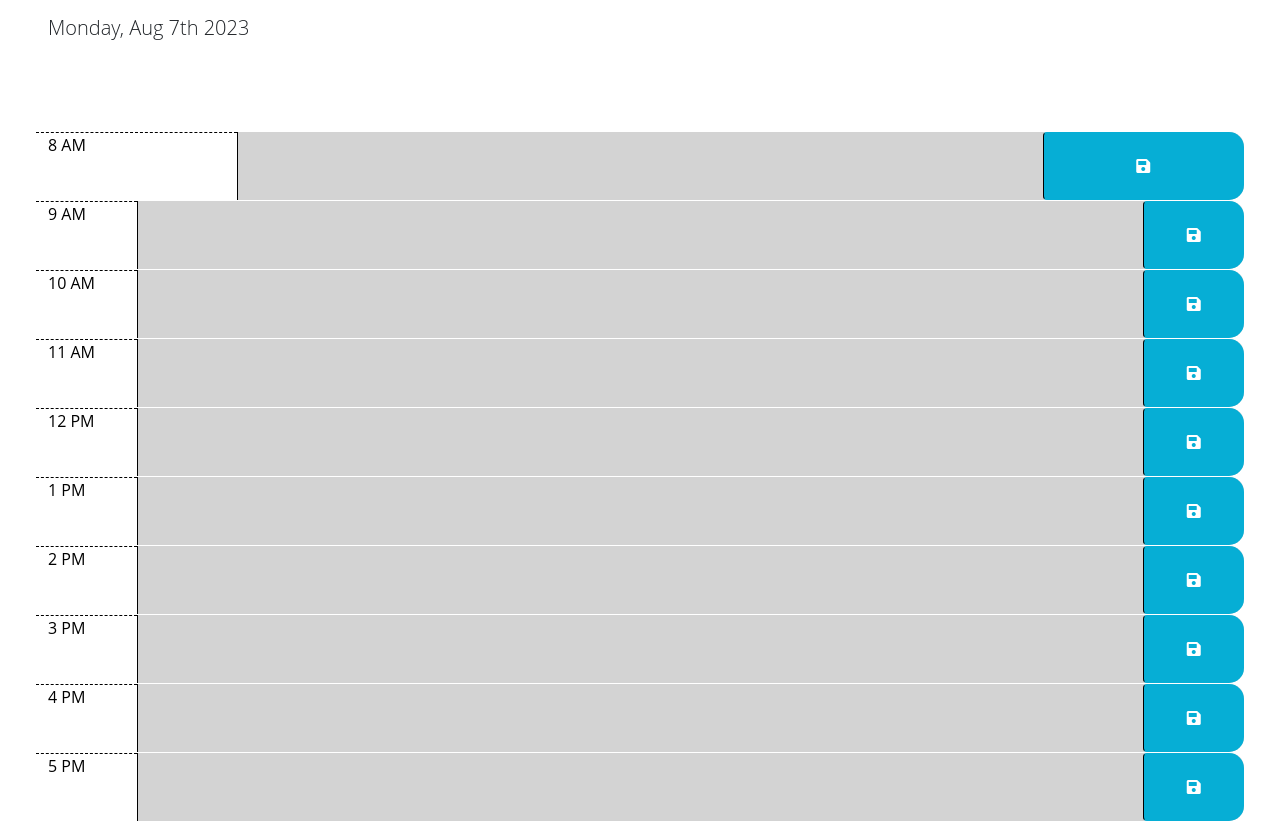
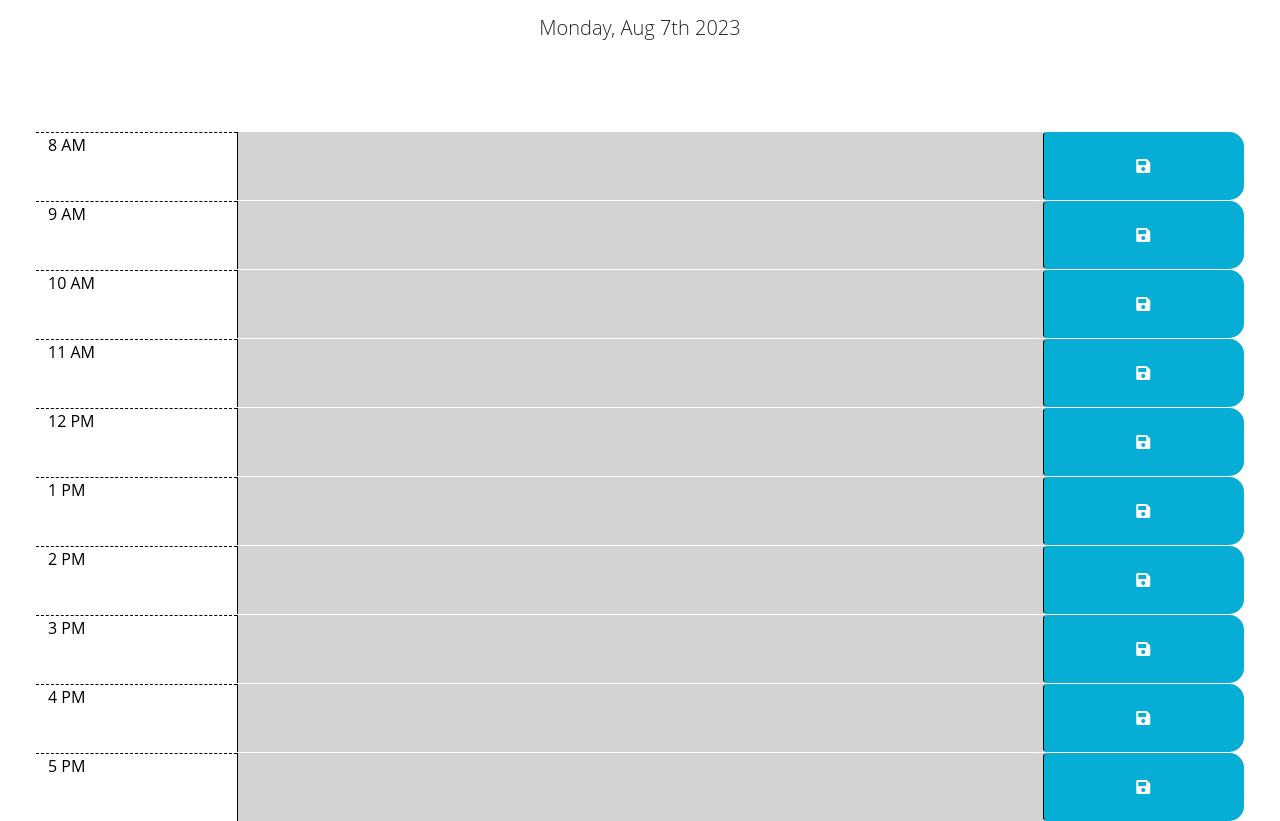
Before and after one commit to fringemonkey89/Work-Day-Scheduler, a plain HTML site: page Develop/index.html in a window 1280 px wide. Shown: the part 166-987 px from the top of the page. Drawn offline with nearby package versions, Linux system fonts and the light colour scheme.

Commit message:
added comments to html and css file

```diff
--- a/Develop/index.html
+++ b/Develop/index.html
@@ -25,13 +25,16 @@
   </head>
 
   <body>
+    <!-- Header -->
     <header class="p-5 mb-4">
       <h1 class="display-3">Work Day Scheduler</h1>
       <p class="lead">A simple calendar app for scheduling your work day</p>
+      <!-- displays the date -->
       <p id="currentDay" class="lead"></p>
     </header>
     <div class="container-fluid px-5">
 
+      <!-- time blocks begin here -->
       <div id="hour8" class="row time-block">
         <div class="col-md-2 hour">
             8 AM
@@ -40,68 +43,68 @@
         <button class="btn saveBtn col-md-2"><i class="fas fa-save"></i></button>
       </div>
       <div id="hour9" class="row time-block">
-        <div class="col-md-1 hour">
+        <div class="col-md-2 hour">
             9 AM
           </div>
-        <textarea class="col-md-10 description"></textarea>
-        <button class="btn saveBtn col-md-1"><i class="fas fa-save"></i></button>
+        <textarea class="col-md-8 description"></textarea>
+        <button class="btn saveBtn col-md-2"><i class="fas fa-save"></i></button>
       </div>
       <div id="hour10" class="row time-block">
-        <div class="col-md-1 hour">
+        <div class="col-md-2 hour">
             10 AM
           </div>
-        <textarea class="col-md-10 description"></textarea>
-        <button class="btn saveBtn col-md-1"><i class="fas fa-save"></i></button>
+        <textarea class="col-md-8 description"></textarea>
+        <button class="btn saveBtn col-md-2"><i class="fas fa-save"></i></button>
       </div>
 
     <div id="hour11" class="row time-block">
-      <div class="col-md-1 hour">
+      <div class="col-md-2 hour">
         11 AM
       </div>
-      <textarea class="col-md-10 description"></textarea>
-      <button class="btn saveBtn col-md-1"><i class="fas fa-save"></i></button>
+      <textarea class="col-md-8 description"></textarea>
+      <button class="btn saveBtn col-md-2"><i class="fas fa-save"></i></button>
     </div>
     <div id="hour12" class="row time-block">
-      <div class="col-md-1 hour">
+      <div class="col-md-2 hour">
         12 PM
       </div>
-      <textarea class="col-md-10 description"></textarea>
-      <button class="btn saveBtn col-md-1"><i class="fas fa-save"></i></button>
+      <textarea class="col-md-8 description"></textarea>
+      <button class="btn saveBtn col-md-2"><i class="fas fa-save"></i></button>
     </div>
     <div id="hour13" class="row time-block">
-      <div class="col-md-1 hour">
+      <div class="col-md-2 hour">
         1 PM
       </div>
-      <textarea class="col-md-10 description"></textarea>
-      <button class="btn saveBtn col-md-1"><i class="fas fa-save"></i></button>
+      <textarea class="col-md-8 description"></textarea>
+      <button class="btn saveBtn col-md-2"><i class="fas fa-save"></i></button>
     </div>
     <div id="hour14" class="row time-block">
-      <div class="col-md-1 hour">
+      <div class="col-md-2 hour">
         2 PM
       </div>
-      <textarea class="col-md-10 description"></textarea>
-      <button class="btn saveBtn col-md-1"><i class="fas fa-save"></i></button>
+      <textarea class="col-md-8 description"></textarea>
+      <button class="btn saveBtn col-md-2"><i class="fas fa-save"></i></button>
     </div>
     <div id="hour15" class="row time-block">
-      <div class="col-md-1 hour">
+      <div class="col-md-2 hour">
         3 PM
       </div>
-      <textarea class="col-md-10 description"></textarea>
-      <button class="btn saveBtn col-md-1"><i class="fas fa-save"></i></button>
+      <textarea class="col-md-8 description"></textarea>
+      <button class="btn saveBtn col-md-2"><i class="fas fa-save"></i></button>
     </div>
     <div id="hour16" class="row time-block">
-      <div class="col-md-1 hour">
+      <div class="col-md-2 hour">
         4 PM
       </div>
-      <textarea class="col-md-10 description"></textarea>
-      <button class="btn saveBtn col-md-1"><i class="fas fa-save"></i></button>
+      <textarea class="col-md-8 description"></textarea>
+      <button class="btn saveBtn col-md-2"><i class="fas fa-save"></i></button>
     </div>
     <div id="hour17" class="row time-block">
-      <div class="col-md-1 hour">
+      <div class="col-md-2 hour">
         5 PM
       </div>
-      <textarea class="col-md-10 description"></textarea>
-      <button class="btn saveBtn col-md-1"><i class="fas fa-save"></i></button>
+      <textarea class="col-md-8 description"></textarea>
+      <button class="btn saveBtn col-md-2"><i class="fas fa-save"></i></button>
     </div>
     <script src="https://cdnjs.cloudflare.com/ajax/libs/jquery/3.2.1/jquery.min.js"></script>
     <script src="https://cdn.jsdelivr.net/npm/dayjs@1.11.3/dayjs.min.js"
--- a/Develop/style.css
+++ b/Develop/style.css
@@ -1,6 +1,11 @@
+/* sets the font style for everything*/
 body {
   font-family: 'Open Sans', sans-serif;
   font-size: 16px;
+}
+
+header{
+  text-align: center;
 }
 
 textarea {
@@ -30,6 +35,7 @@ textarea {
   border-top: 1px dashed #000000;
 }
 
+/* sets the background color for present, past and future time blocks*/
 .past {
   background-color: #d3d3d3;
   color: white;
@@ -45,6 +51,7 @@ textarea {
   color: white;
 }
 
+/* here is where the svae button is styled with the haver as well */
 .saveBtn {
   border-left: 1px solid black;
   border-top-right-radius: 15px;
```
